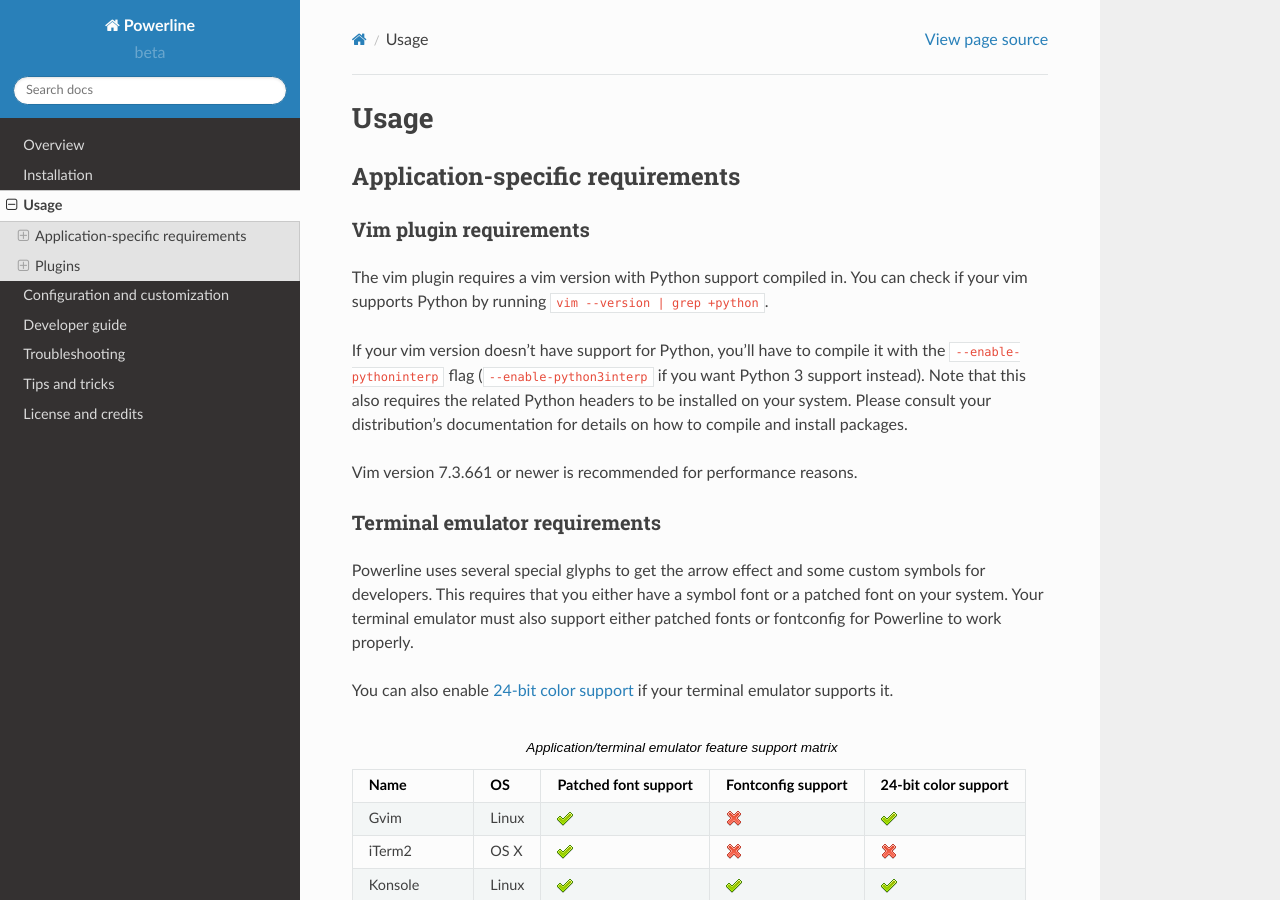
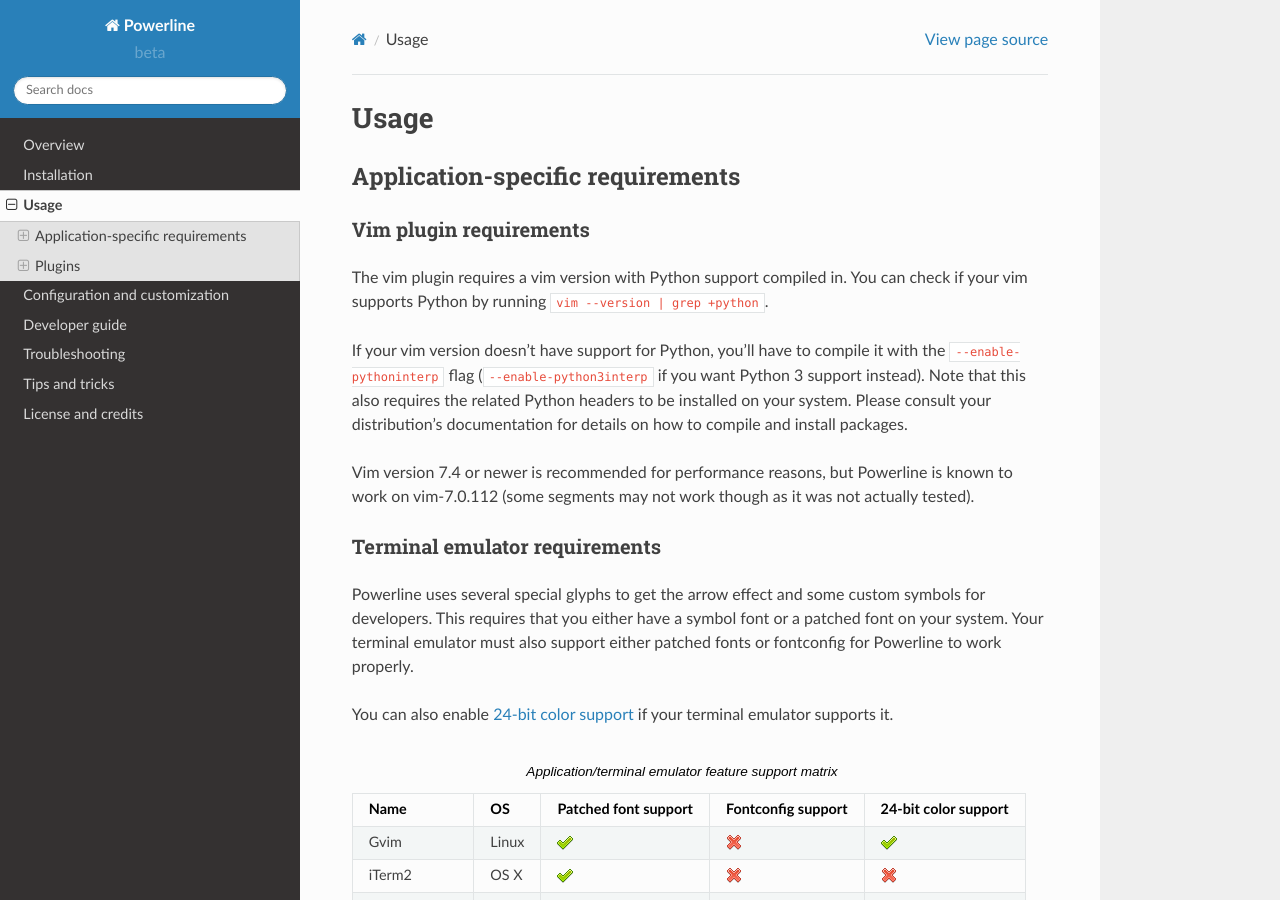
Before and after one commit to someyooyo/someyooyo, a Sphinx documentation site: the page built from docs/source/usage.rst, in a window 1280 px wide and 900 px high. Built offline with Sphinx 7.4.7 and the Read the Docs theme 2.0.0, drawn with Linux system fonts in a browser that asks for light colours.

Commit message:
Update information about Vim version

```diff
--- a/docs/source/usage.rst
+++ b/docs/source/usage.rst
@@ -19,7 +19,9 @@ Python headers to be installed on your system. Please consult your
 distribution's documentation for details on how to compile and install
 packages.
 
-Vim version 7.3.661 or newer is recommended for performance reasons.
+Vim version 7.4 or newer is recommended for performance reasons, but Powerline
+is known to work on vim-7.0.112 (some segments may not work though as it was not
+actually tested).
 
 .. _usage-terminal-emulators:
 
```
